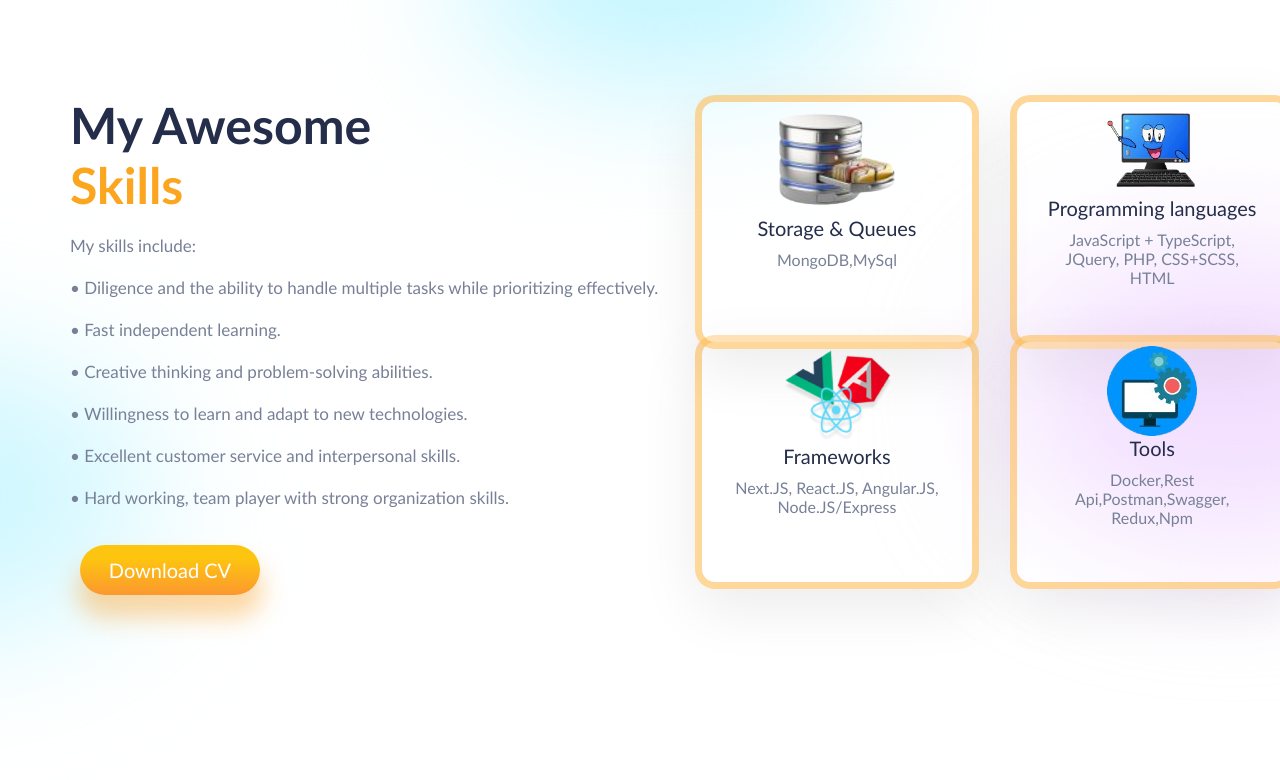
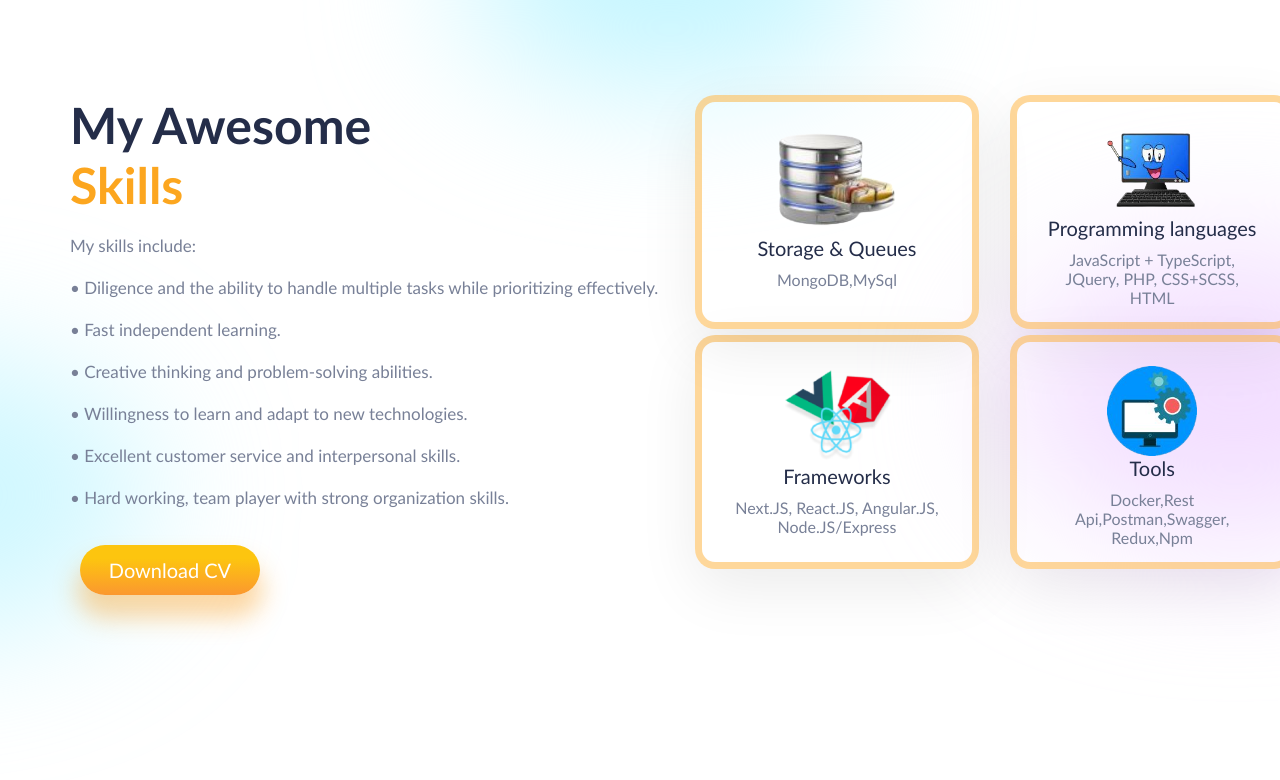
Before and after one commit to StavitMaimoni/Personal-Portfolio, a React (Create React App) app: page / in a window 1280 px wide. Shown: the part 685-1465 px from the top of the page. Built offline with nearby package versions, Linux system fonts and the light colour scheme.

Commit message:
Update Card.css

```diff
--- a/src/components/Card/Card.css
+++ b/src/components/Card/Card.css
@@ -11,7 +11,7 @@
     border: 7px solid var(--orangeCard);
     box-shadow: var(--boxShadow);
     border-radius: 20px;
-    padding: 0px 26px 2rem 26px;
+    padding: 1rem 26px 2rem 26px;
 }
 
 .card span:nth-of-type(2) {
@@ -52,9 +52,8 @@
     }
 }
 
-@media screen and (min-width: 768px) {
+@media screen and (max-width: 768px) {
     .card {
-        height: 25vh;
-        padding: 0px 26px 2rem 26px;
+        padding: .5rem 26px 1rem 26px;
     }
 }
```
